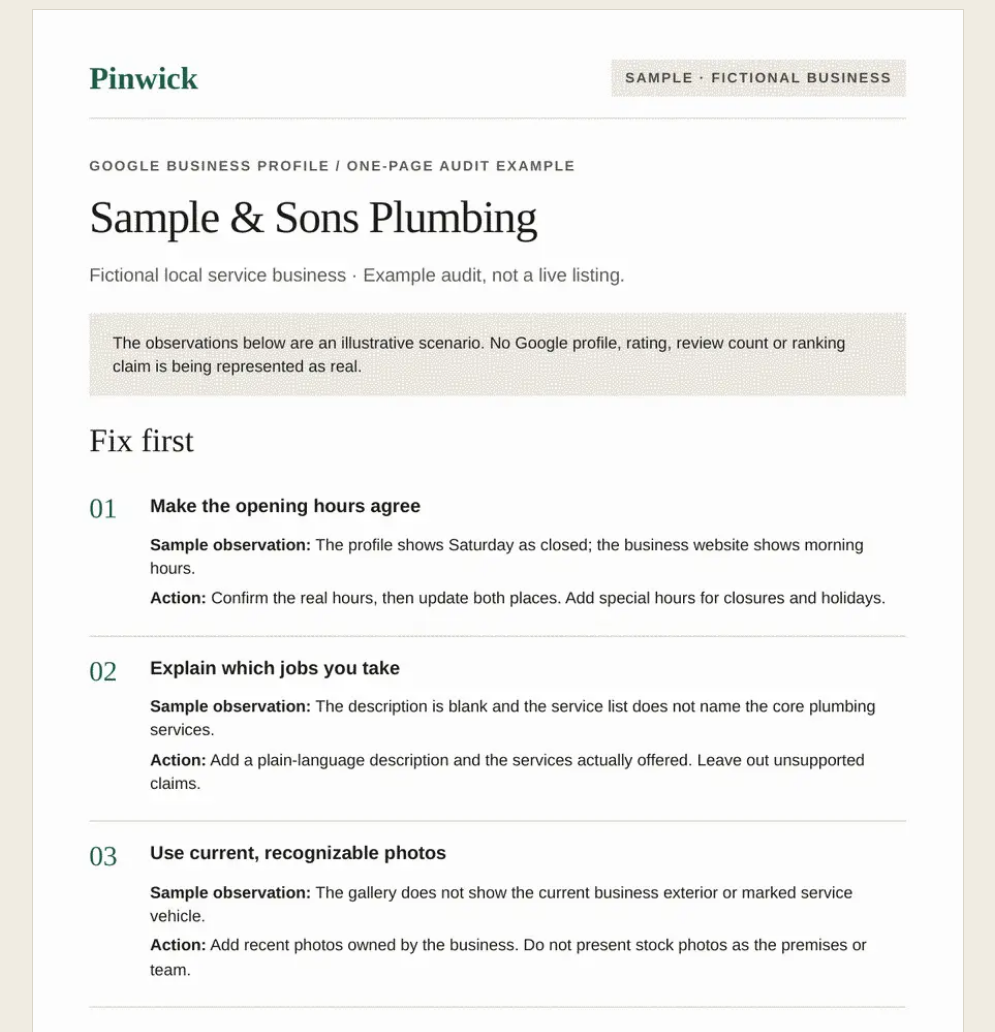
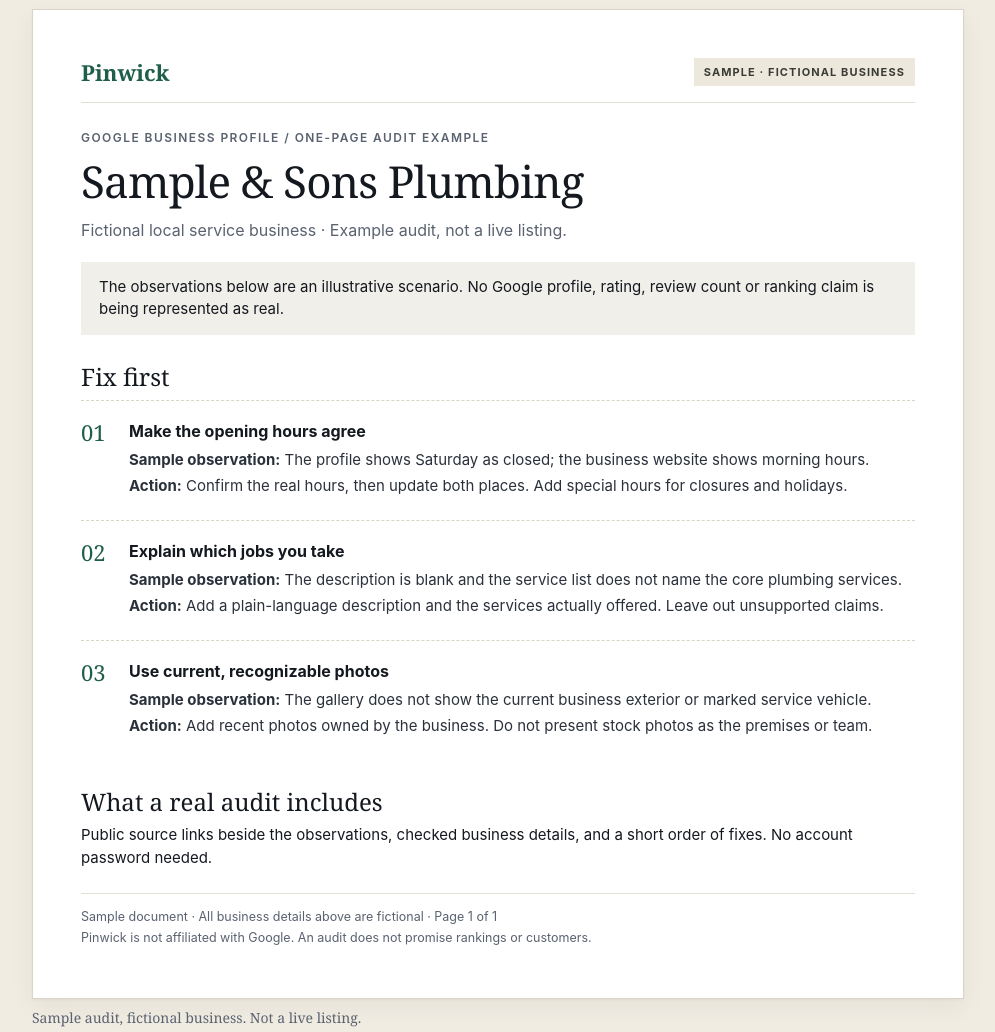
Before and after one commit to Jdka1/pinwick, a plain HTML site: page index.html in a window 1280 px wide. Shown: the part 660-1692 px from the top of the page, without its empty margins (142-1137 px from the left). Drawn offline with Linux system fonts and the light colour scheme.

Commit message:
Rebuild page visuals

```diff
--- a/index.html
+++ b/index.html
@@ -14,7 +14,20 @@
 </div></section>
 <section class="alt"><div class="wrap">
 <h2>Sample audit for a fictional local business</h2>
-<figure class="shot"><img src="assets/sample-audit.webp" alt="One-page sample Google Business Profile audit for a fictional business, Sample &amp; Sons Plumbing, listing three fixes" loading="lazy"><figcaption>Sample audit, fictional business. Not a live listing.</figcaption></figure>
+<figure class="shot"><div class="doc" role="img" aria-label="One-page sample Google Business Profile audit for a fictional business, Sample &amp; Sons Plumbing, listing three fixes">
+<div class="dh"><span class="dn" style="color:var(--acc)">Pinwick</span><span class="tag">Sample &middot; fictional business</span></div>
+<p class="kick">Google Business Profile / one-page audit example</p>
+<h3 class="dt">Sample &amp; Sons Plumbing</h3>
+<p class="sub">Fictional local service business &middot; Example audit, not a live listing.</p>
+<p class="callout">The observations below are an illustrative scenario. No Google profile, rating, review count or ranking claim is being represented as real.</p>
+<h4>Fix first</h4>
+<div class="item"><span class="num">01</span><div><h5>Make the opening hours agree</h5><p><b>Sample observation:</b> The profile shows Saturday as closed; the business website shows morning hours.</p><p><b>Action:</b> Confirm the real hours, then update both places. Add special hours for closures and holidays.</p></div></div>
+<div class="item"><span class="num">02</span><div><h5>Explain which jobs you take</h5><p><b>Sample observation:</b> The description is blank and the service list does not name the core plumbing services.</p><p><b>Action:</b> Add a plain-language description and the services actually offered. Leave out unsupported claims.</p></div></div>
+<div class="item"><span class="num">03</span><div><h5>Use current, recognizable photos</h5><p><b>Sample observation:</b> The gallery does not show the current business exterior or marked service vehicle.</p><p><b>Action:</b> Add recent photos owned by the business. Do not present stock photos as the premises or team.</p></div></div>
+<h4>What a real audit includes</h4>
+<p style="font-size:15px;margin:0">Public source links beside the observations, checked business details, and a short order of fixes. No account password needed.</p>
+<div class="foot"><p>Sample document &middot; All business details above are fictional &middot; Page 1 of 1</p><p>Pinwick is not affiliated with Google. An audit does not promise rankings or customers.</p></div>
+</div><figcaption>Sample audit, fictional business. Not a live listing.</figcaption></figure>
 <p class="dl"><a href="assets/pinwick-sample-audit.pdf">Download the sample audit (PDF)</a></p>
 </div></section>
 <section><div class="wrap">
@@ -33,7 +46,7 @@
 <li><strong>You get</strong> a PDF with findings in plain English, ordered by what to fix first.</li>
 </ol>
 <p class="note">The audit lists what we can see from public pages. It does not promise rankings or more customers.</p>
-<figure class="shot"><img src="assets/atmosphere.webp" alt="Illustrative stock photo of plants and wreaths in a shop window" loading="lazy"><figcaption>Illustrative stock photo.</figcaption></figure>
+
 </div></section>
 <section id="contact"><div class="wrap">
 <h2>Ask for a sample</h2>
--- a/style.css
+++ b/style.css
@@ -15,3 +15,26 @@ footer{border-top:1px solid var(--line);padding:24px 0;color:var(--mute);font:14
 @media(max-width:640px){h1{font-size:34px}.hero{padding:56px 0 48px}.grid{grid-template-columns:1fr}.lede{font-size:18px}}
 
 figure.shot{margin:24px 0 0}figure.shot img{display:block;width:100%;height:auto;border:1px solid #d9d4c7}figure.shot figcaption{font-size:14px;margin-top:8px;opacity:.75}.shots{display:grid;gap:28px}.dl{margin:12px 0 0;font-size:15px}
+
+.doc{background:#fff;border:1px solid #d9d4c7;box-shadow:0 1px 2px rgba(0,0,0,.04),0 8px 24px rgba(0,0,0,.05);margin:24px 0 0;padding:clamp(20px,5vw,48px);font-family:-apple-system,"Helvetica Neue",Arial,sans-serif;color:#14181f;line-height:1.5}
+.doc .dh{display:flex;justify-content:space-between;align-items:center;gap:12px;flex-wrap:wrap;border-bottom:1px solid #e3dfd2;padding-bottom:16px}
+.doc .dn{font:700 22px/1 Georgia,"Times New Roman",serif}
+.doc .tag{font-size:11px;letter-spacing:.1em;text-transform:uppercase;font-weight:700;background:#ece8dc;color:#3b3b36;padding:6px 10px}
+.doc .kick{font-size:12px;letter-spacing:.12em;text-transform:uppercase;color:#5a6270;font-weight:600;margin:26px 0 10px}
+.doc h3.dt{font:400 clamp(28px,5vw,44px)/1.1 Georgia,"Times New Roman",serif;letter-spacing:-.02em;margin:0 0 12px}
+.doc .sub{color:#5a6270;margin:0 0 20px;font-size:16px}
+.doc .callout{background:#f1efe9;padding:14px 18px;font-size:15px;margin:20px 0}
+.doc h4{font:400 24px/1.2 Georgia,serif;margin:28px 0 8px}
+.doc .item{display:flex;gap:18px;padding:18px 0;border-top:1px dashed #d9d4c7}
+.doc .num{font:400 22px/1.2 Georgia,serif;color:var(--acc);flex:none;width:30px}
+.doc .item h5{font-size:16px;margin:0 0 6px}
+.doc .item p{margin:4px 0;font-size:15px;color:#2b313b}
+.doc code,.doc pre{font-family:ui-monospace,SFMono-Regular,Menlo,Consolas,monospace}
+.doc .foot{border-top:1px solid #e3dfd2;margin-top:24px;padding-top:12px;font-size:12.5px;color:#5a6270}
+.doc .foot p{margin:2px 0}
+.doc .stats{display:grid;grid-template-columns:repeat(3,1fr);gap:16px;border-top:1px dashed #d9d4c7;border-bottom:1px dashed #d9d4c7;padding:18px 0;margin:8px 0 0}
+.doc .stats b{display:block;font:400 40px/1.1 Georgia,serif}.doc .stats span{font-size:13px;color:#5a6270}
+.doc .pill{display:inline-block;font-size:11px;font-weight:700;letter-spacing:.04em;text-transform:uppercase;background:#ece8dc;padding:3px 8px;margin-bottom:8px}
+.doc pre{background:#f6f6f4;border:1px solid #e3dfd2;padding:18px;margin:16px 0;font-size:13.5px;line-height:1.6;overflow-x:auto;white-space:pre}
+.shots figure.shot{margin:0}.shots figcaption,figure.shot figcaption{font-size:14px;margin-top:8px;color:#5a6270;opacity:1}
+@media(max-width:560px){.doc .stats{grid-template-columns:1fr 1fr 1fr;gap:8px}.doc .stats b{font-size:30px}.doc .item{gap:12px}.doc .num{width:24px}.doc pre{font-size:12px;padding:12px}}
```
Also changed, not shown: assets/atmosphere.webp (deleted), assets/sample-audit.webp (deleted).
